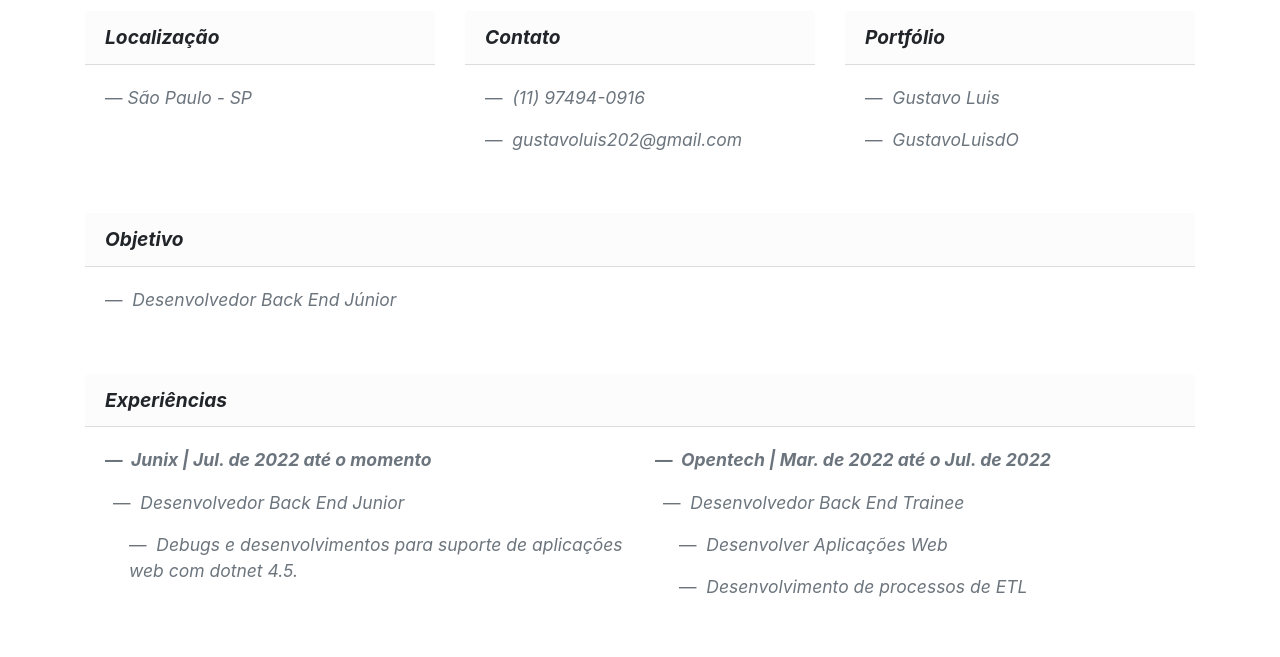
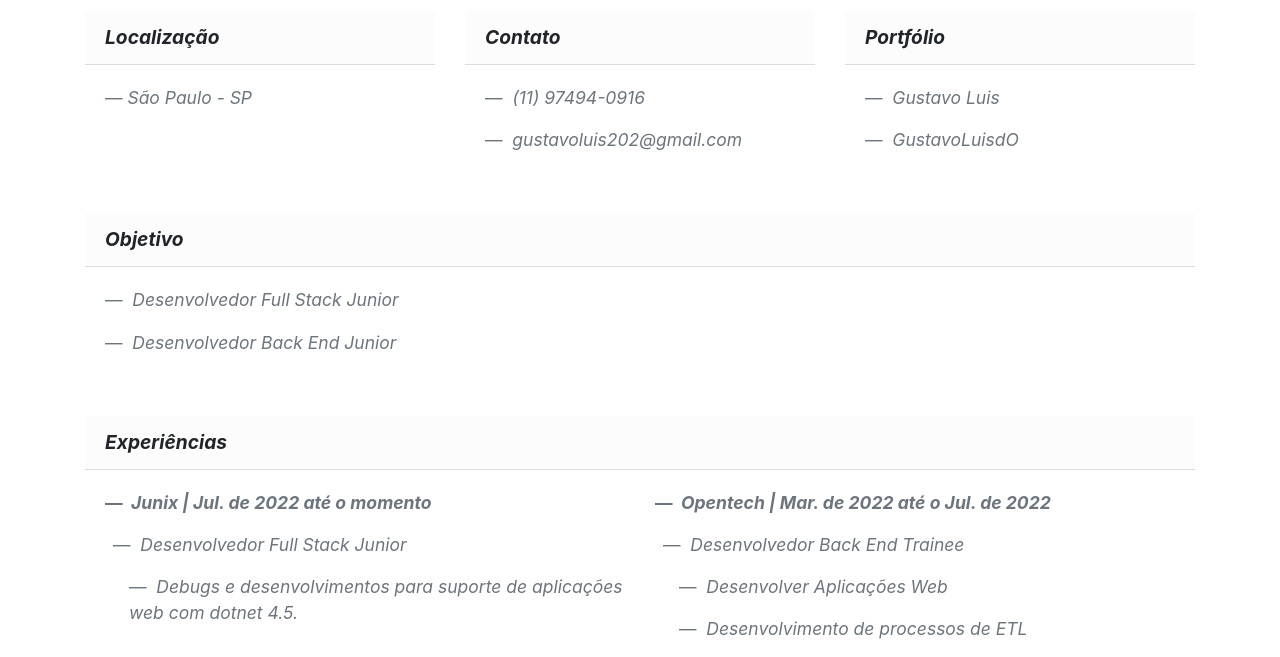
Before and after one commit to GustavoLuisdO/CV-Web, a plain HTML site: page index.html in a window 1280 px wide. Shown: the part 120-777 px from the top of the page. Drawn offline with nearby package versions, Linux system fonts and the light colour scheme.

Commit message:
Update index.html

```diff
--- a/index.html
+++ b/index.html
@@ -98,7 +98,10 @@
                     <div class="card-body">
                         <blockquote class="blockquote mb-0">
                             <p class="blockquote-footer">
-                                <cite title="Objetivo">Desenvolvedor Back End Júnior</cite>
+                                <cite title="Objetivo">Desenvolvedor Full Stack Junior</cite>
+                            </p>
+                            <p class="blockquote-footer">
+                                <cite title="Objetivo">Desenvolvedor Back End Junior</cite>
                             </p>
                         </blockquote>
                     </div>
@@ -126,7 +129,7 @@
                                     <div class="ml-2">
                                         <p class="blockquote-footer">
                                             <cite title="Experiência">
-                                                Desenvolvedor Back End Junior
+                                                Desenvolvedor Full Stack Junior
                                             </cite>
                                         </p>
                                     </div>
```
